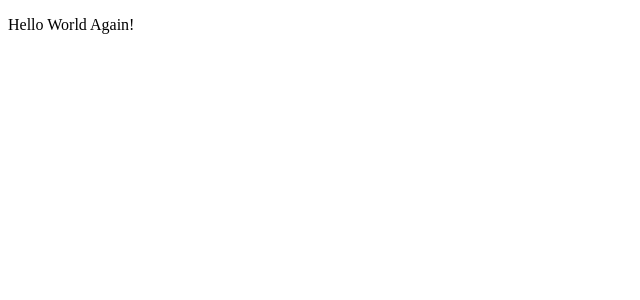
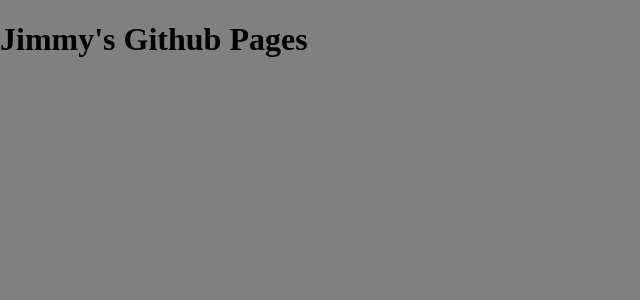
Before and after one commit to jimmythefung/jimmythefung.github.io, a Next.js app: page / in a window 1280 px wide. Shown: the top 300 px of the page, without its empty margins (0-640 px from the left). Built offline with nearby package versions, Linux system fonts and the light colour scheme.

Commit message:
using nextjs page router

```diff
--- a/app/layout.tsx
+++ /dev/null
@@ -1,18 +0,0 @@
-import "./globals.css";
-
-export const metadata = {
-    title: "Jimmy",
-    description: "Jimmy github pages",
-};
-
-export default function RootLayout({
-    children,
-}: {
-    children: React.ReactNode;
-}) {
-    return (
-        <html lang="en">
-            <body>{children}</body>
-        </html>
-    );
-}
--- a/app/page.tsx
+++ /dev/null
@@ -1,9 +0,0 @@
-export default function Home() {
-    return (
-        <main>
-            <div>
-                <p>Hello World Again!</p>
-            </div>
-        </main>
-    );
-}
--- /dev/null
+++ b/pages/_app.js
@@ -0,0 +1,5 @@
+import "@/styles/globals.css";
+
+export default function App({ Component, pageProps }) {
+    return <Component {...pageProps} />;
+}
--- /dev/null
+++ b/pages/_document.js
@@ -0,0 +1,13 @@
+import { Html, Head, Main, NextScript } from "next/document";
+
+export default function Document() {
+    return (
+        <Html lang="en">
+            <Head />
+            <body>
+                <Main />
+                <NextScript />
+            </body>
+        </Html>
+    );
+}
--- /dev/null
+++ b/pages/index.js
@@ -0,0 +1,21 @@
+import Head from "next/head";
+
+export default function Home() {
+    return (
+        <>
+            <Head>
+                <title>Jimmy Fung</title>
+                <meta name="description" content="Jimmy's Github Pages" />
+                <meta
+                    name="viewport"
+                    content="width=device-width, initial-scale=1.0"
+                    user-scalable="yes"
+                />
+                <link rel="icon" href="/favicon.ico" />
+            </Head>
+            <main>
+                <h1>Jimmy's Github Pages</h1>
+            </main>
+        </>
+    );
+}
--- /dev/null
+++ b/styles/globals.css
@@ -0,0 +1,10 @@
+* {
+    box-sizing: border-box;
+}
+
+html,
+body {
+    margin: 0;
+    padding: 0;
+    background-color: gray;
+}
```
Also changed, not shown: app/globals.css (deleted).
